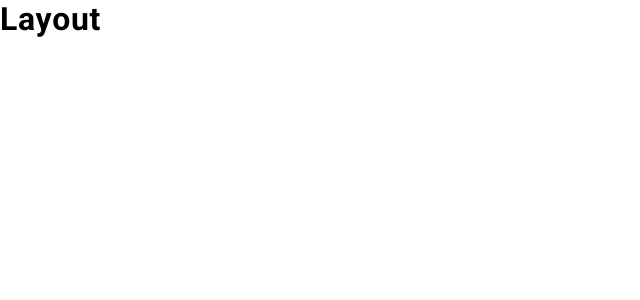
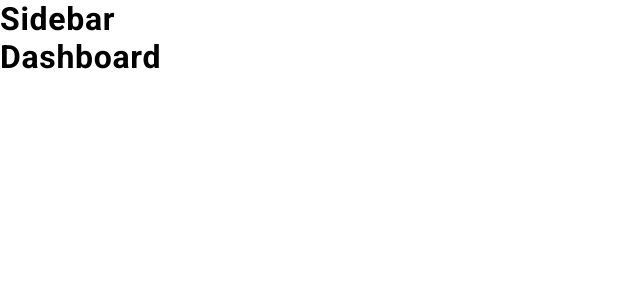
Before and after one commit to AlexMarquesAlves/Vite-Admin_Dashboard, a React (Vite) app: page / in a window 1280 px wide. Shown: the top 300 px of the page, without its empty margins (0-640 px from the left). Built offline with nearby package versions, Linux system fonts and the light colour scheme.

Commit message:
Feat: Coding Sidebar

```diff
--- a/src/components/Layout/index.tsx
+++ b/src/components/Layout/index.tsx
@@ -1,6 +1,10 @@
 import { ReactNode } from "react";
+import "./styles.scss";
 
-import "./styles.scss";
+import { BrowserRouter, Route } from "react-router-dom";
+
+import Sidebar from "../Sidebar";
+import Routes from "../Routes";
 
 interface LayoutProps {
   children?: ReactNode;
@@ -8,10 +12,20 @@ interface LayoutProps {
 
 function Layout({ children }: LayoutProps) {
   return (
-    <>
-      <h1>Layout</h1>
-      {children}
-    </>
+    <BrowserRouter>
+      <Route
+        render={(props): any => (
+          <div className="layout">
+            <Sidebar {...props} />
+            <div className="layout__content">
+              <div className="layout__content-main">
+                <Routes />
+              </div>
+            </div>
+          </div>
+        )}
+      />
+    </BrowserRouter>
   );
 }
 
--- a/src/components/Routes/index.tsx
+++ b/src/components/Routes/index.tsx
@@ -1,17 +1,17 @@
 import { ReactNode } from "react";
-import { Route, Routes as Switch } from "react-router-dom";
+import { Route, Switch } from "react-router-dom";
 
 import Dashboard from "../../pages/Dashboard";
 import Customers from "../../pages/Customers";
 interface RoutesProps {
-  children: ReactNode;
+  children?: ReactNode;
 }
 
 function Routes({ children }: RoutesProps) {
   return (
     <Switch>
-      <Route path="/" element={Dashboard} />
-      <Route path="/customers" element={Customers} />
+      <Route path="/" component={Dashboard} />
+      <Route path="/customers" component={Customers} />
     </Switch>
   );
 }
```
Also changed, not shown: src/components/Sidebar/index.tsx (+5 -5 lines).
